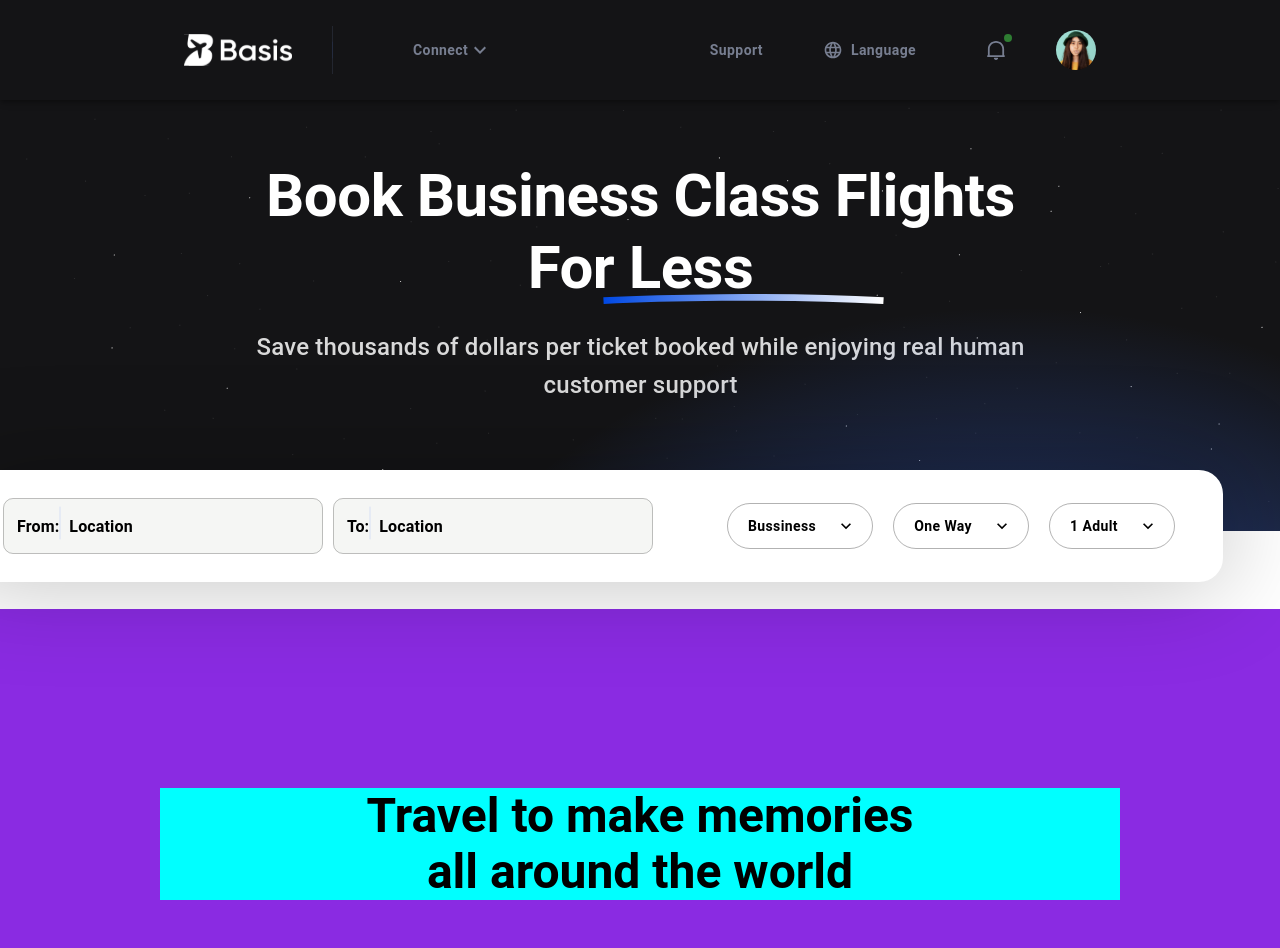
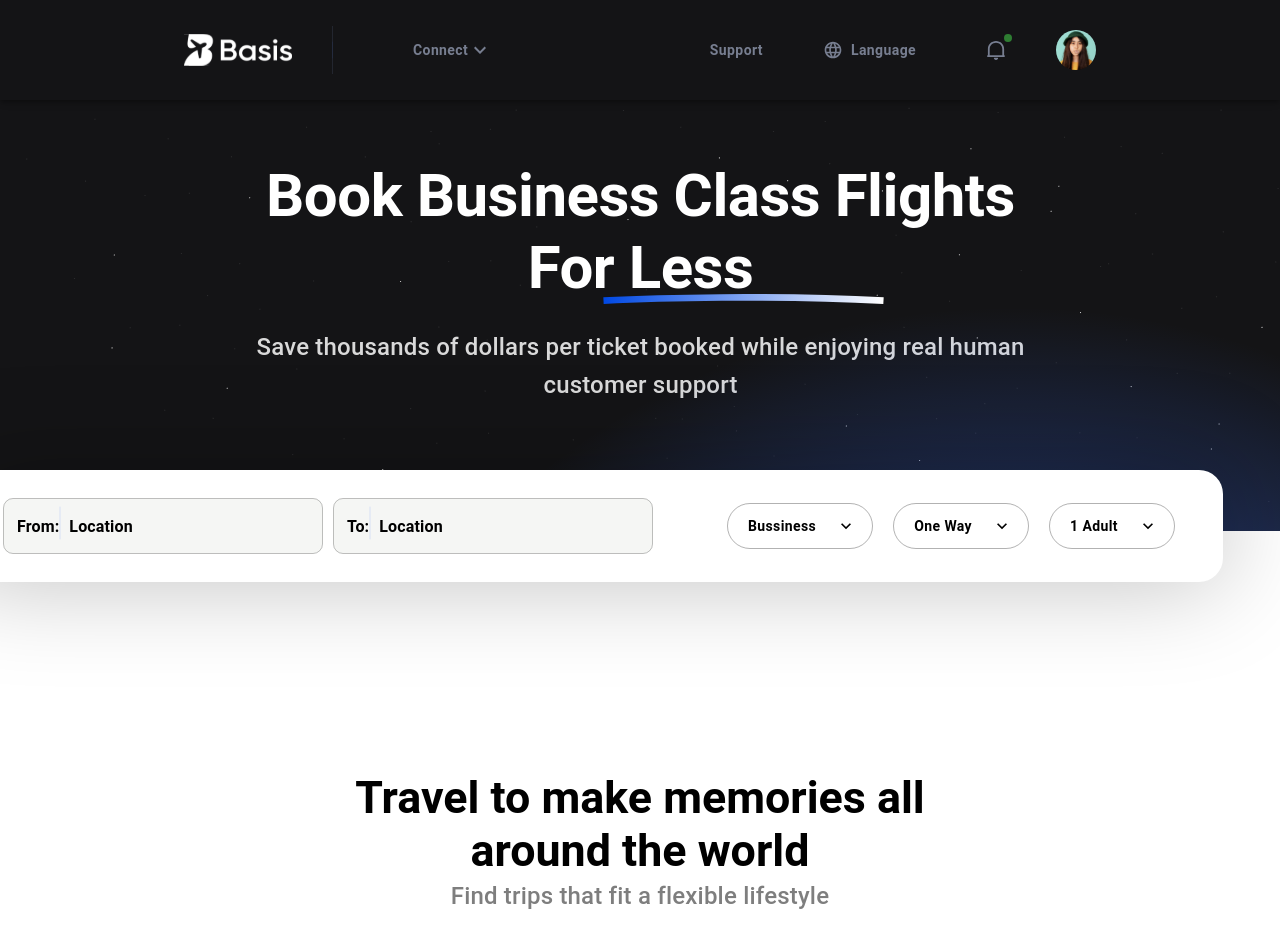
Before and after one commit to Asif2021/materialUi-figma, a React (Create React App) app: page / in a window 1280 px wide. Shown: the top 948 px of the page. Built offline with nearby package versions, Linux system fonts and the light colour scheme.

Commit message:
Typo2 added in about section

```diff
--- a/src/components/About/About.css
+++ b/src/components/About/About.css
@@ -6,14 +6,13 @@
     justify-content: center;
     align-items: center;
     gap: 90px;
-    background-color: blueviolet;
 }
 
 .about_inner {
-    display: flex;
-    justify-content: center;
-    align-items: center;
-    background-color: aqua;
+    display: flex !important;
+    flex-direction: column !important;
+    justify-content: center !important;
+    align-items: center !important;
     width: 100%;
     height: auto;
 }
@@ -24,4 +23,9 @@
 
 .MuiTypography-h3{
     font-weight: bold !important;
+    font-size: 2.8rem !important;
 }
+.about_typo2{
+    opacity: 0.5;
+    color: black;
+}
--- a/src/components/About/About.jsx
+++ b/src/components/About/About.jsx
@@ -9,6 +9,9 @@ const About = () => {
         <div className="about_typo1">
         <Typography variant="h3">Travel to make memories all around the world</Typography>
         </div>
+        <div className="about_typo2">
+        <Typography variant="h6">Find trips that fit a flexible lifestyle</Typography>
+        </div>
       </div>
     </div>
   );
```
